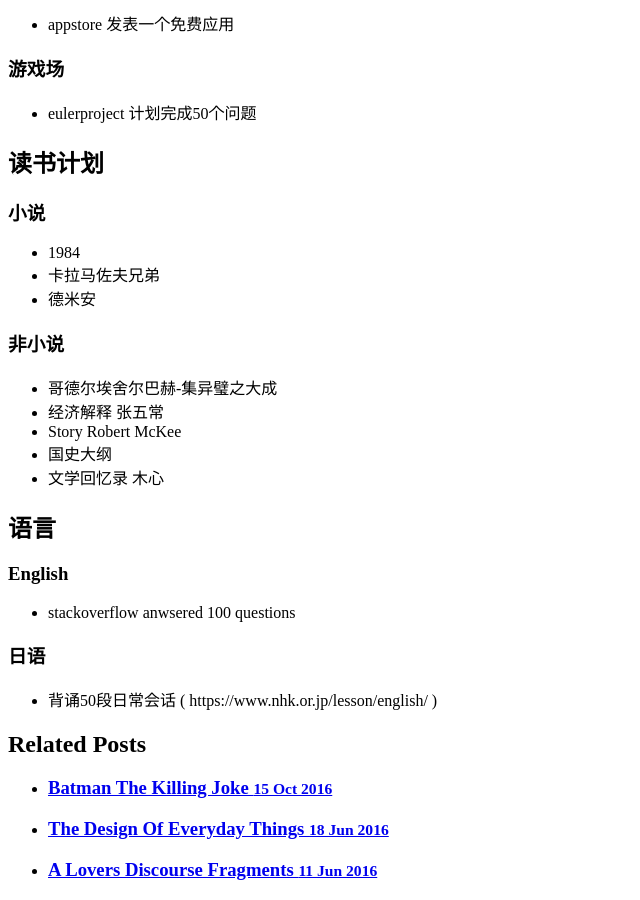
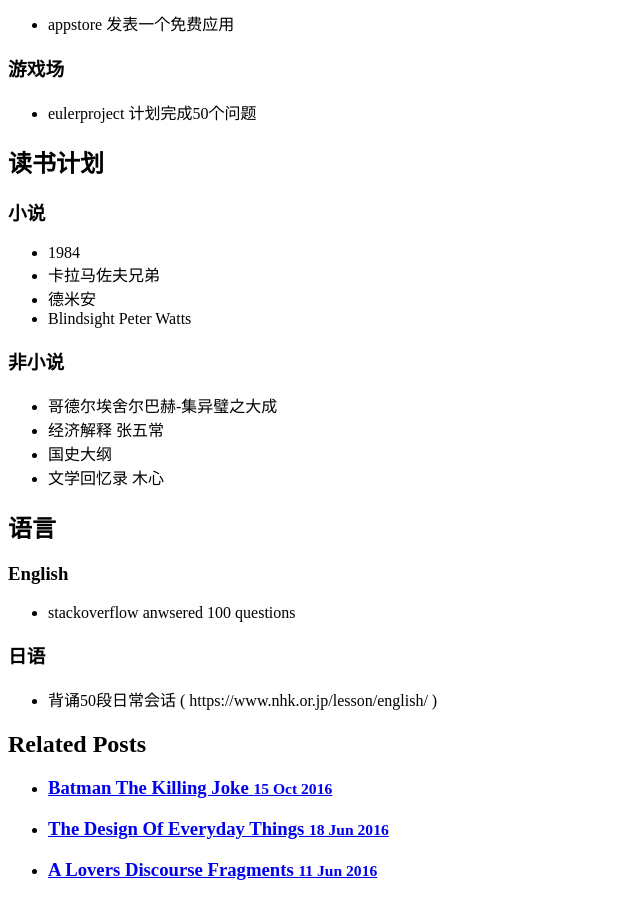
Before and after one commit to air33/air33.github.io, a Jekyll site: the page built from _posts/private/2017-03-02-todo-list-2017.md, in a window 1280 px wide and 900 px high, scrolled down 1702 px. Shown: the whole window, without its empty margins (0-640 px from the left). Built offline with Jekyll 4.4.1, drawn with Linux system fonts in a browser that asks for light colours.

Commit message:
todo-list 2017 modified

```diff
--- a/_posts/private/2017-03-02-todo-list-2017.md
+++ b/_posts/private/2017-03-02-todo-list-2017.md
@@ -82,12 +82,12 @@
 * 1984
 * 卡拉马佐夫兄弟
 * 德米安
+* Blindsight Peter Watts
 
 ### 非小说
 
 * 哥德尔埃舍尔巴赫-集异璧之大成
 * 经济解释 张五常
-* Story Robert McKee
 * 国史大纲
 * 文学回忆录 木心
 
```
